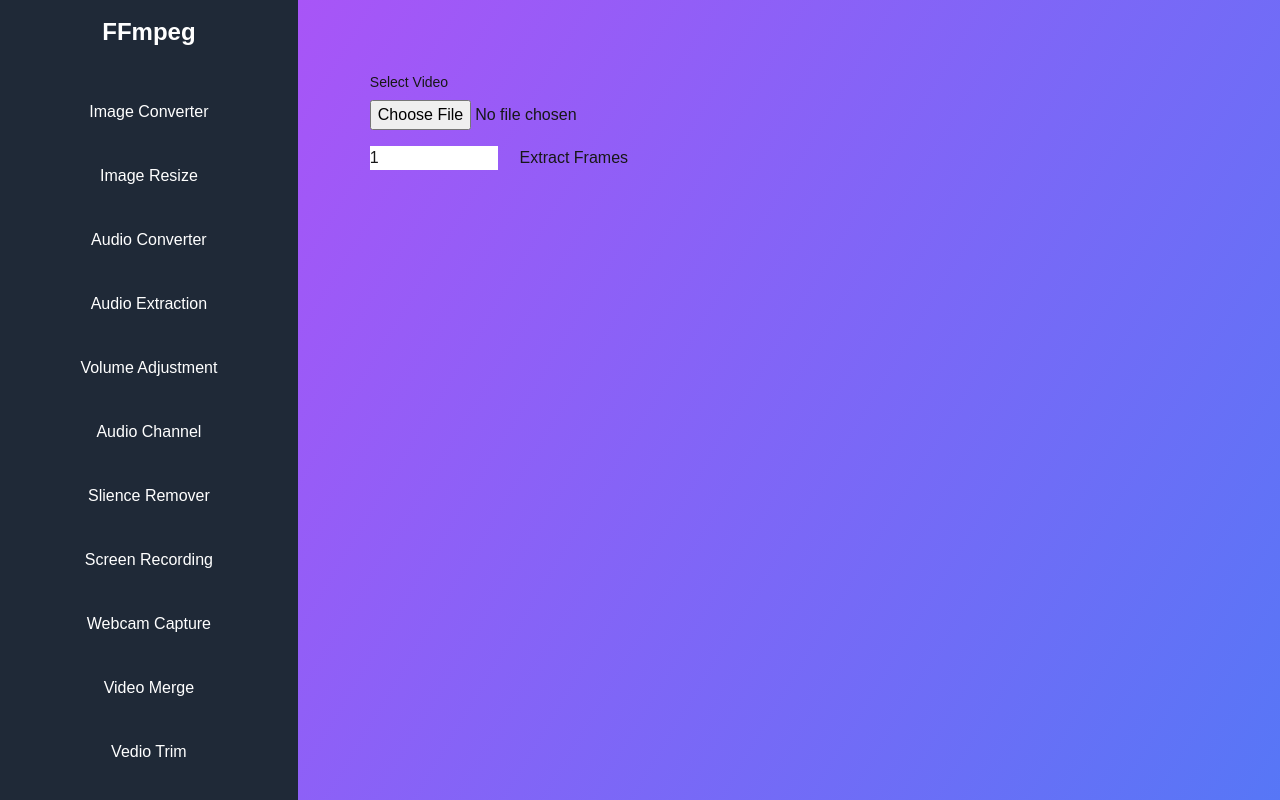
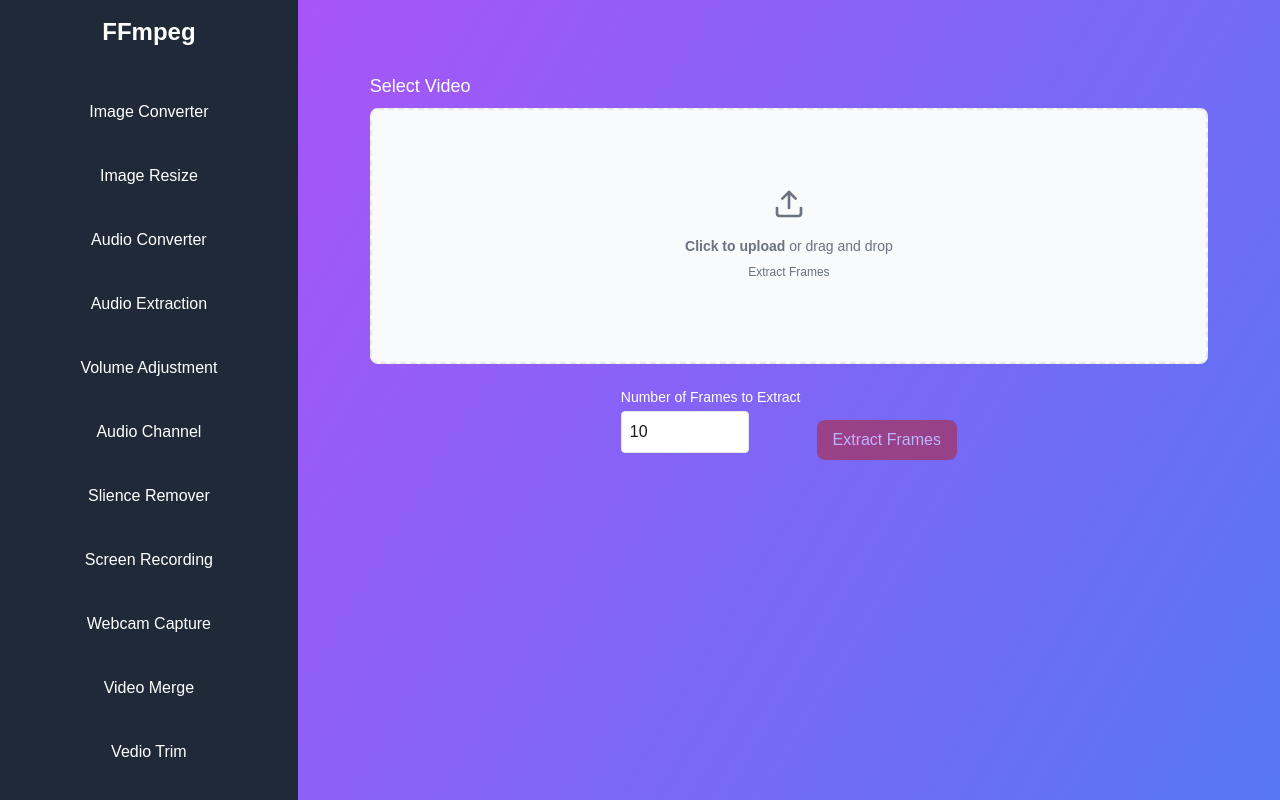
Before and after one commit to fistasolutions/ffmpegtools, a Next.js app in the folder frontend/: page /extractFrame in a window 1280 px wide. Shown: the top 800 px of the page. Built offline with nearby package versions, Linux system fonts and the light colour scheme.

Commit message:
fix code

```diff
--- a/frontend/next.config.ts
+++ b/frontend/next.config.ts
@@ -1,11 +1,15 @@
 import type { NextConfig } from "next";
 
-const nextConfig: NextConfig = {
+const nextConfig = {
   images: {
-    domains: ['localhost'],
-    unoptimized: true,
+    remotePatterns: [
+      {
+        protocol: 'http',
+        hostname: 'localhost',
+        port: '5000',
+        pathname: '/uploads/**',
+      },
+    ],
   },
-  /* config options here */
 };
-
 export default nextConfig;
--- a/frontend/src/app/extractFrame/page.tsx
+++ b/frontend/src/app/extractFrame/page.tsx
@@ -1,9 +1,8 @@
-'use client'
-import React, { useState, useRef } from 'react';
-import axios from 'axios';
-
-import { Loader2 } from 'lucide-react';
-import Image from 'next/image';
+"use client";
+import React, { useState, useRef } from "react";
+import axios from "axios";
+import { Loader2, Upload } from "lucide-react";
+import Image from "next/image";
 
 interface Frame {
   url: string;
@@ -11,11 +10,11 @@
 
 const FrameExtractor = () => {
   const [selectedVideo, setSelectedVideo] = useState<File | null>(null);
-    const [videoPreview, setVideoPreview] = useState<string>('');
+  const [videoPreview, setVideoPreview] = useState<string>("");
   const [frames, setFrames] = useState<Frame[]>([]);
   const [loading, setLoading] = useState(false);
-    const [frameRate, setFrameRate] = useState(1);
-    const videoRef = useRef<HTMLVideoElement>(null);
+  const [numberOfFrames, setNumberOfFrames] = useState(10);
+  const videoRef = useRef(null);
 
   const handleVideoSelect = (event: React.ChangeEvent<HTMLInputElement>) => {
     const file = event.target.files?.[0];
@@ -32,73 +31,99 @@
 
     setLoading(true);
     const formData = new FormData();
-        formData.append('video', selectedVideo);
-        formData.append('frameRate', frameRate.toString());
+    formData.append("video", selectedVideo);
+    formData.append("frameRate", numberOfFrames.toString());
 
     try {
-            const response = await axios.post('http://localhost:5000/extract-frames', formData, {
+      const response = await axios.post(
+        "http://localhost:5000/extract-frames",
+        formData,
+        {
           headers: {
-                    'Content-Type': 'multipart/form-data',
+            "Content-Type": "multipart/form-data",
           },
-            });
+        }
+      );
 
+      if (response.data.success) {
         setFrames(response.data.frames.map((url: string) => ({ url })));
+      }
     } catch (error) {
-            console.error('Error extracting frames:', error);
+      console.error("Error extracting frames:", error);
     } finally {
       setLoading(false);
     }
   };
-    console.log(frames.map(frame => `http://localhost:5000${frame.url}`));
 
   return (
     <div className="container mx-auto p-4 space-y-6">
       <div>
         <div className="p-6 space-y-4">
           <div className="space-y-2">
-                        <label className="block text-sm font-medium">Select Video</label>
+            <label className="block text-lg text-white font-medium">
+              Select Video
+            </label>
+            <div className="mb-6">
+              <div className="flex items-center justify-center w-full">
+                <label className="flex flex-col items-center justify-center w-full h-64 border-2 border-dashed rounded-lg cursor-pointer bg-gray-50 hover:bg-gray-100">
+                  <div className="flex flex-col items-center justify-center pt-5 pb-6">
+                    <Upload className="w-8 h-8 mb-4 text-gray-500" />
+                    <p className="mb-2 text-sm text-gray-500">
+                      <span className="font-semibold">Click to upload</span> or
+                      drag and drop
+                    </p>
+                    <p className="text-xs text-gray-500">Extract Frames </p>
+                  </div>
                   <input
+                    ref={videoRef}
                     type="file"
+                    className="hidden"
                     accept="video/*"
                     onChange={handleVideoSelect}
-                            className="w-full"
                   />
+                </label>
+              </div>
+            </div>
           </div>
 
           {videoPreview && (
-                        <div className="mt-4">
+            <div className="mt-4 flex justify-center items-center">
               <video
                 ref={videoRef}
                 src={videoPreview}
                 controls
-                                className="w-80  rounded-lg"
+                className="w-60 rounded-lg"
               />
             </div>
           )}
 
-                    <div className="flex gap-4 items-center">
+          <div className="flex gap-4 justify-center items-center">
+            <div className="space-y-1">
+              <label className="block text-sm text-white font-medium">
+                Number of Frames to Extract
+              </label>
               <input
                 type="number"
-                            value={frameRate}
-                            onChange={(e) => setFrameRate(Number(e.target.value))}
-                            min="0.1"
-                            max="30"
-                            step="0.1"
-                            className="w-32"
-                            placeholder="Frame Rate"
+                value={numberOfFrames}
+                onChange={(e) => setNumberOfFrames(Number(e.target.value))}
+                min="1"
+                max="100"
+                className="w-32 p-2 border rounded"
+                placeholder="Number of frames"
               />
+            </div>
             <button
               onClick={extractFrames}
               disabled={!selectedVideo || loading}
-                            className="min-w-[120px]"
+              className="px-4 mt-10 py-2 bg-red-700 text-white rounded-lg disabled:opacity-50"
             >
               {loading ? (
                 <>
-                                    <Loader2 className="mr-2 h-4 w-4 animate-spin" />
+                  <Loader2 className="mr-2 h-4 w-4 animate-spin inline" />
                   Processing
                 </>
               ) : (
-                                'Extract Frames'
+                "Extract Frames"
               )}
             </button>
           </div>
@@ -107,21 +132,24 @@
 
       {frames.length > 0 && (
         <div className="grid grid-cols-2 md:grid-cols-3 lg:grid-cols-4 gap-4 mt-6">
-                    {frames.map((frame, index) => {
-                        return (
-                            <div key={index}>
-                                <div className="p-2">
+          {frames.map((frame, index) => (
+            <div key={index} className="relative aspect-video">
               <Image
-                                        width={300}
-                                        height={300}
+                fill
                 src={`http://localhost:5000${frame.url}`}
                 alt={`Frame ${index + 1}`}
-                                        className="w-full h-auto rounded-lg"
+                className="object-cover rounded-lg"
+                sizes="(max-width: 768px) 50vw, (max-width: 1200px) 33vw, 25vw"
+                priority={index < 4}
+                onError={(e) => {
+                  console.error(`Error loading image: ${frame.url}`);
+                }}
               />
+              <div className="absolute bottom-2 left-2 bg-black bg-opacity-50 text-white px-2 py-1 rounded-md text-sm">
+                Frame {index + 1}
               </div>
             </div>
-                        );
-                    })}
+          ))}
         </div>
       )}
     </div>
```
Lines whose indentation alone changed are shown as unchanged.
